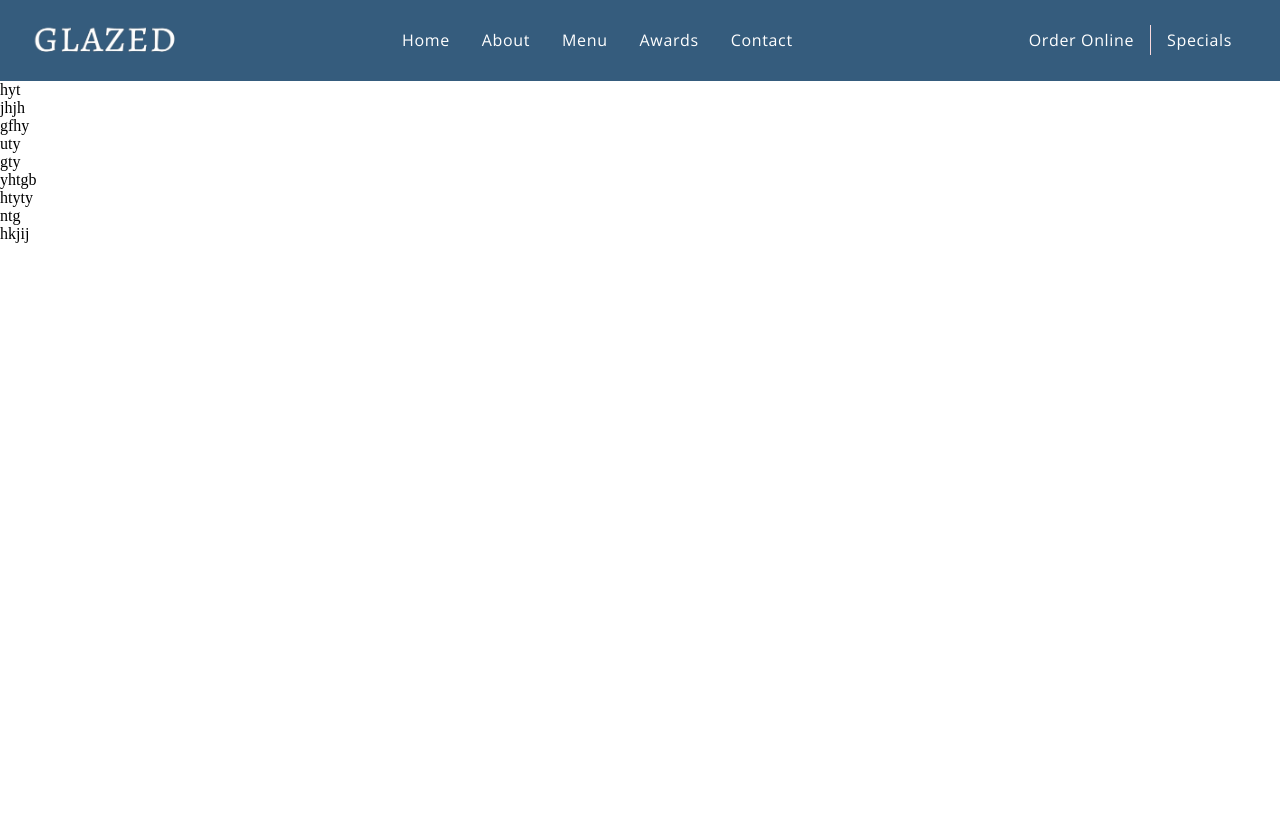
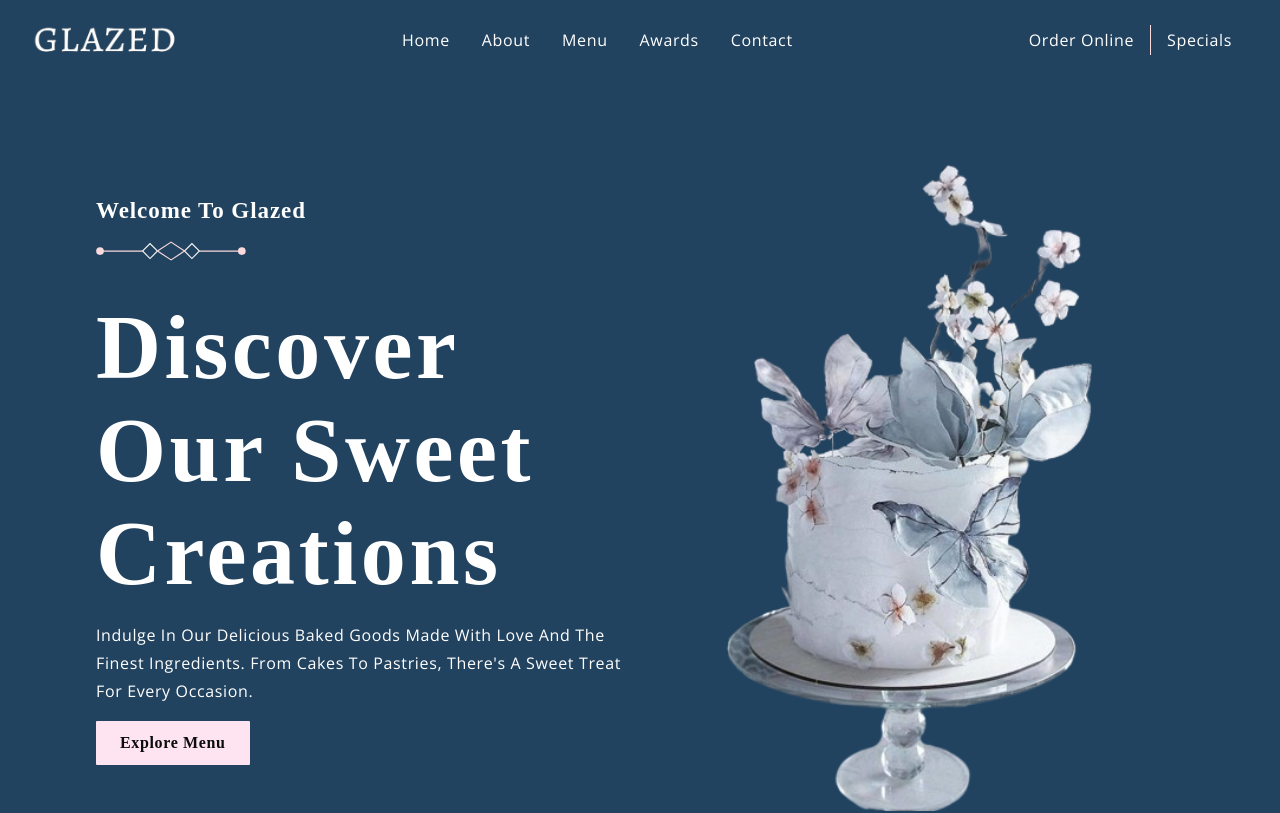
Before and after one commit to hafsachenni/Modern_Pastry_Website, a React (Create React App) app: page / in a window 1280 px wide. Shown: the top 813 px of the page. Built offline with nearby package versions, Linux system fonts and the light colour scheme; the HTML template or start-up script is replaced by a standard one; a web font is replaced by a local one.

Commit message:
hero section completed successfully

```diff
--- a/src/App.css
+++ b/src/App.css
@@ -38,7 +38,6 @@
     display: flex;
     justify-content: center;
     align-items: center;
-
     margin-left: 2rem;
   }
 
@@ -47,12 +46,8 @@
     margin-right: 2rem;
   }
 
-  .app__wrapper_img img {
-    width: 80%;
-  }
-
   .custom__button {
-    background-color: var(--color-crimson);
+    background-color: #FEE4F1;
       color: var(--color-black);
       font-family: var(--font-base);
       font-weight: 700;
@@ -64,7 +59,13 @@
       border: none;
       outline: none;
       cursor: pointer;
+      transition: background-color 0.3s ease, transform 0.3s ease;
   }
+  .custom__button:hover {
+    background-color: var(--color-crimson);
+    transform: scale(1.05);
+  }
+
 
   .p__cormorant {
     font-family: var(--font-base);
@@ -97,7 +98,8 @@
   }
 
   .spoon__img {
-    width: 45px;
+    width: 150px;
+    height: 50px;
   }
 
   @media screen and (min-width: 2000px) {
--- a/src/components/Navbar/Navbar.css
+++ b/src/components/Navbar/Navbar.css
@@ -1,7 +1,7 @@
 .app__navbar{
     width: 100%;
     display: flex;
-    background:#355C7D;
+    background:#22435f;
     justify-content: space-between;
     align-items: center;
     padding: 1rem 2rem;
--- a/src/components/SubHeading/SubHeading.jsx
+++ b/src/components/SubHeading/SubHeading.jsx
@@ -1,9 +1,11 @@
-import React from 'react'
+import React from 'react';
+import {images} from '../../constants';
 
-const SubHeading = () => {
+const SubHeading = ({title}) => {
   return (
-    <div>
-      ggfg
+    <div style={{marginBottom: '1rem'}}>
+      <p className='p__cormorant'>{title}</p>
+      <img src={images.bordure} alt='bordure' className='spoon__img'/>
     </div>
   )
 }
--- a/src/constants/index.js
+++ b/src/constants/index.js
@@ -1,5 +1,4 @@
 import images from './images';
-import meal from '../assets/meal.mp4';
 import data from './data';
 
-export { images, meal, data };
+export { images, data };
--- a/src/container/Header/Header.css
+++ b/src/container/Header/Header.css
@@ -0,0 +1,47 @@
+.app__header{
+    background: #22435f;
+}
+
+.app__header--h1{
+    font-family: var(--font-base);
+    color: white;
+    font-weight: 700;
+    letter-spacing: 0.04em;
+    text-transform: capitalize;
+    font-size: 90px;
+}
+.app__wrapper_img img {
+    width: 110%;
+    max-width: 800px;
+}
+.app__wrapper_img {
+    width: 50%;
+    max-width: 600px;
+}
+
+@media screen and (min-width: 2000px) {
+    .app__header--h1 {
+        font-size: 180px;
+        line-height: 210px;
+    }
+}
+
+@media screen and (max-width: 1150px) {
+    .app__header--h1 {
+        font-size: 90px;
+    }
+}
+
+@media screen and (max-width: 650px) {
+    .app__header--h1 {
+        font-size: 70px;
+        line-height: 87px;
+    }
+}
+
+@media screen and (max-width: 450px) {
+    .app__header--h1 {
+        font-size: 50px;
+        line-height: 70px;
+    }
+}
--- a/src/container/Header/Header.jsx
+++ b/src/container/Header/Header.jsx
@@ -1,10 +1,23 @@
-import React from 'react'
+import React from 'react';
+import {images} from '../../constants';
+import './Header.css';
+import {SubHeading} from '../../components';
 
 const Header = () => {
   return (
-    <div>
-      hyt
-    </div>
+    <header className='app__header app__wrapper section__padding' id='home'>
+      <div className='app__wrapper_info'>
+        <SubHeading title='Welcome to Glazed'/>
+        <h1 className='app__header--h1'>Discover Our Sweet Creations</h1>
+        <p className='p__opensans' style={{margin: '1rem 0'}}>Indulge in our delicious baked goods made with love and the finest ingredients. From cakes to pastries, there's a sweet treat for every occasion.</p>
+        <button type='button' className='custom__button'>Explore Menu</button>
+      </div>
+
+      <div className='app__wrapper_img'>
+        <img src={images.cake} alt='cake'/>
+      </div>
+
+    </header>
   )
 }
 
```
